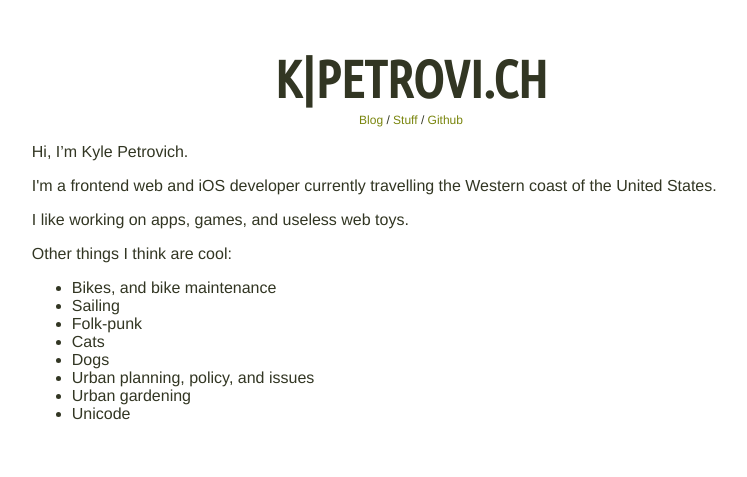
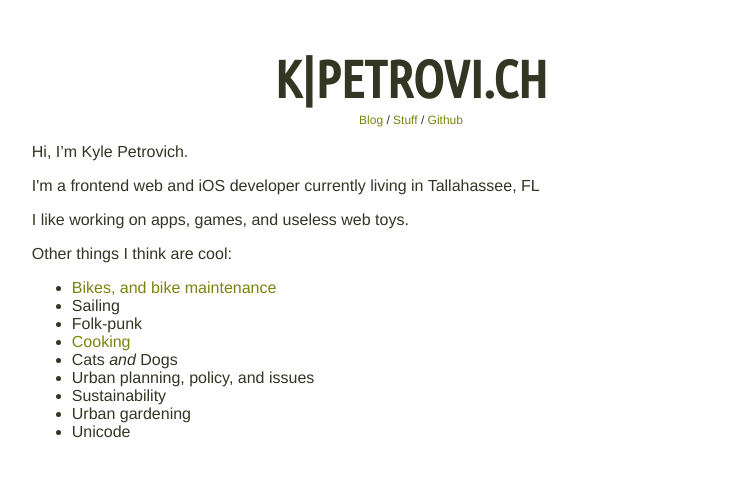
Before and after one commit to fozzle/fozzle.github.io, a Jekyll site: the page built from index.html, in a window 1280 px wide. Shown: the top 477 px of the page, without its empty margins (229-976 px from the left). Built offline with Jekyll 4.4.1, drawn with Linux system fonts in a browser that asks for light colours; Markdown is read by kramdown in place of the engine named in the settings.

Commit message:
about page update

```diff
--- a/index.html
+++ b/index.html
@@ -5,19 +5,20 @@ title: Kyle Petrovich
 
 <p>Hi, I’m Kyle Petrovich.</p>
 
-<p>I'm a frontend web and iOS developer currently travelling the Western coast of the United States.</p>
+<p>I'm a frontend web and iOS developer currently living in Tallahassee, FL</p>
 
 <p>I like working on apps, games, and useless web toys.</p>
 
 <p>Other things I think are cool:</p>
 
 <ul>
-  <li>Bikes, and bike maintenance</li>
+  <li><a href="http://bikeemoji.bike">Bikes, and bike maintenance</a></li>
   <li>Sailing</li>
   <li>Folk-punk</li>
-  <li>Cats</li>
-  <li>Dogs</li>
+  <li><a href="http://getfedordiefrying.xyz">Cooking</a></li>
+  <li>Cats <em>and</em> Dogs</li>
   <li>Urban planning, policy, and issues</li>
+  <li>Sustainability</li>
   <li>Urban gardening</li>
   <li>Unicode</li>
 </ul>
```
